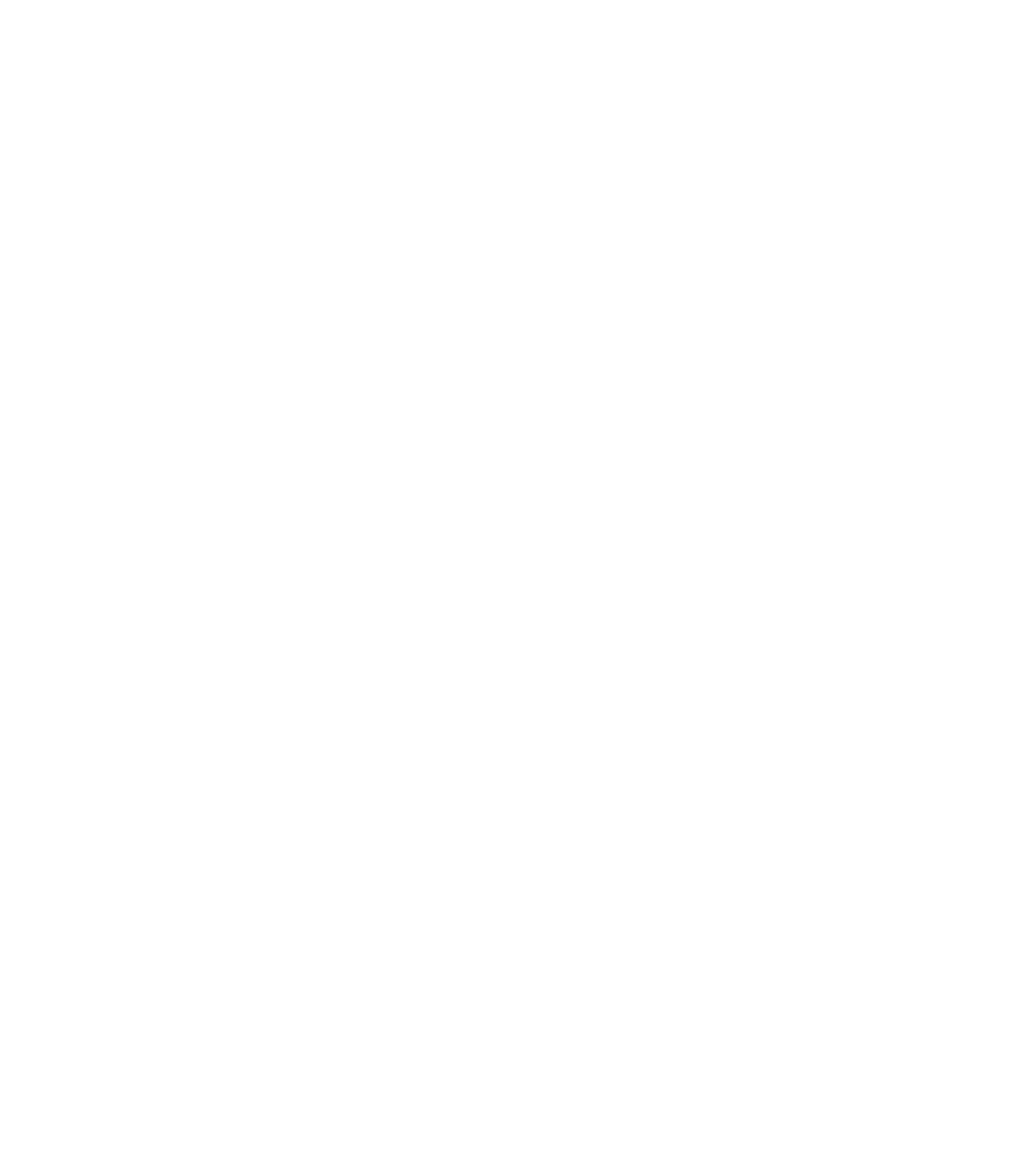
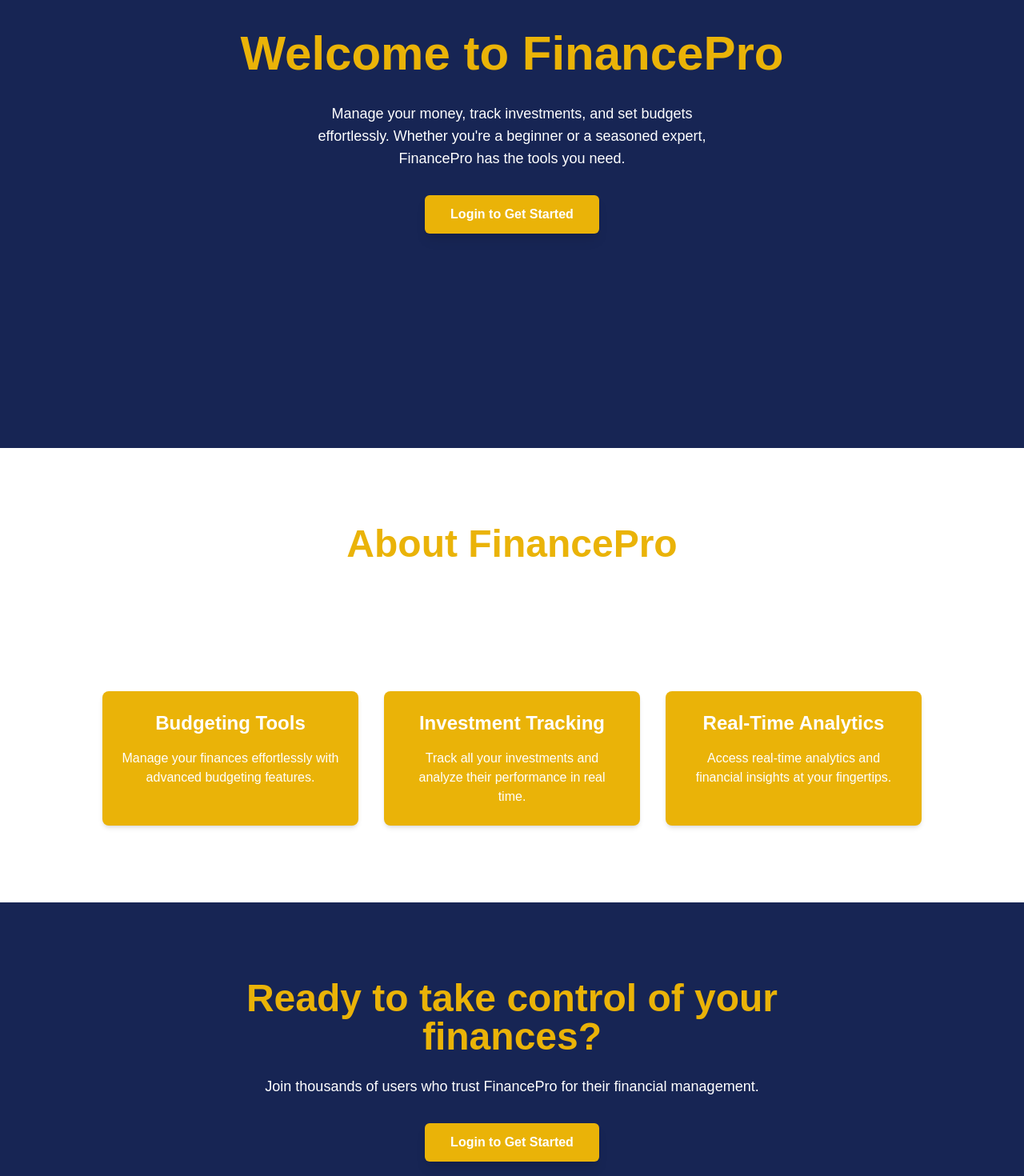
Before and after one commit to Bousef/shellhacks-2024, a Next.js app: page /home in a window 1280 px wide. Shown: the part 240-1710 px from the top of the page at 80% size. Before the commit the page ends 800 px from the top, so only its background shows below. Built offline with nearby package versions, Linux system fonts and the light colour scheme.

Commit message:
created home page design

```diff
--- a/src/app/home/page.tsx
+++ b/src/app/home/page.tsx
@@ -1,7 +1,8 @@
-// src/app/home/page.tsx
 "use client"; // Add this to make it a Client Component
-import React from 'react';
+import React, { useEffect } from 'react';
 import { useRouter } from 'next/navigation';
+import { motion, useAnimation } from 'framer-motion';
+import { useInView } from 'react-intersection-observer';
 
 const HomePage = () => {
   const router = useRouter();
@@ -10,11 +11,122 @@
     router.push('/login');
   };
 
+  // Scroll animations for Hero and About sections
+  const [refHero, inViewHero] = useInView({ triggerOnce: true, threshold: 0.2 });
+  const [refAbout, inViewAbout] = useInView({ triggerOnce: true, threshold: 0.2 });
+  const [refCallToAction, inViewCallToAction] = useInView({ triggerOnce: true, threshold: 0.2 });
+
+  const controlsHero = useAnimation();
+  const controlsAbout = useAnimation();
+  const controlsCallToAction = useAnimation();
+
+  useEffect(() => {
+    if (inViewHero) {
+      controlsHero.start({ opacity: 1, y: 0, transition: { duration: 1 } });
+    }
+    if (inViewAbout) {
+      controlsAbout.start({ opacity: 1, y: 0, transition: { duration: 1 } });
+    }
+    if (inViewCallToAction) {
+      controlsCallToAction.start({ opacity: 1, y: 0, transition: { duration: 1 } });
+    }
+  }, [inViewHero, inViewAbout, inViewCallToAction, controlsHero, controlsAbout, controlsCallToAction]);
+
   return (
-    <div>
-      <h1>Welcome to the Home Page</h1>
-      <p>Please log in to access more features.</p>
-      <button onClick={handleLoginClick}>Login</button>
+    <div className="bg-blue-950 text-white min-h-screen">
+      {/* Hero Section */}
+      <section
+        className="relative min-h-screen flex items-center justify-center"
+        ref={refHero}
+      >
+        <motion.div
+          initial={{ opacity: 0, y: 50 }}
+          animate={controlsHero}
+          className="text-center"
+        >
+          <h1 className="text-6xl font-bold mb-6 text-yellow-500 leading-tight">
+            Welcome to FinancePro
+          </h1>
+          <p className="text-lg mb-8 max-w-lg mx-auto text-white">
+            Manage your money, track investments, and set budgets effortlessly. Whether you're a beginner or a seasoned expert, FinancePro has the tools you need.
+          </p>
+          <motion.button
+            onClick={handleLoginClick}
+            whileHover={{ scale: 1.1 }}
+            className="bg-yellow-500 text-navy font-semibold py-3 px-8 rounded-md shadow-lg hover:bg-yellow-600 transition-transform"
+          >
+            Login to Get Started
+          </motion.button>
+        </motion.div>
+      </section>
+
+      {/* About Section */}
+      <section
+        className="bg-white text-navy py-24 px-4 relative"
+        ref={refAbout}
+      >
+        <motion.div
+          initial={{ opacity: 0, y: 50 }}
+          animate={controlsAbout}
+          className="max-w-5xl mx-auto text-center"
+        >
+          <h2 className="text-5xl font-bold text-yellow-500 mb-10">
+            About FinancePro
+          </h2>
+          <p className="text-lg mb-16">
+            FinancePro is designed to help users take control of their finances. With advanced budgeting tools, investment tracking, and real-time analytics, our platform helps you make informed decisions with ease.
+          </p>
+          <div className="grid grid-cols-1 md:grid-cols-3 gap-8">
+            <motion.div
+              className="bg-yellow-500 text-white p-6 rounded-lg shadow-md"
+              whileHover={{ scale: 1.05 }}
+              transition={{ duration: 0.3 }}
+            >
+              <h3 className="text-2xl font-semibold mb-4">Budgeting Tools</h3>
+              <p>Manage your finances effortlessly with advanced budgeting features.</p>
+            </motion.div>
+            <motion.div
+              className="bg-yellow-500 text-white p-6 rounded-lg shadow-md"
+              whileHover={{ scale: 1.05 }}
+              transition={{ duration: 0.3 }}
+            >
+              <h3 className="text-2xl font-semibold mb-4">Investment Tracking</h3>
+              <p>Track all your investments and analyze their performance in real time.</p>
+            </motion.div>
+            <motion.div
+              className="bg-yellow-500 text-white p-6 rounded-lg shadow-md"
+              whileHover={{ scale: 1.05 }}
+              transition={{ duration: 0.3 }}
+            >
+              <h3 className="text-2xl font-semibold mb-4">Real-Time Analytics</h3>
+              <p>Access real-time analytics and financial insights at your fingertips.</p>
+            </motion.div>
+          </div>
+        </motion.div>
+      </section>
+
+      {/* Call to Action Section */}
+      <section className="bg-blue-950 text-white py-24" ref={refCallToAction}>
+        <motion.div
+          initial={{ opacity: 0, y: 50 }}
+          animate={controlsCallToAction}
+          className="max-w-4xl mx-auto text-center"
+        >
+          <h2 className="text-5xl font-bold text-yellow-500 mb-6">
+            Ready to take control of your finances?
+          </h2>
+          <p className="text-lg mb-8">
+            Join thousands of users who trust FinancePro for their financial management.
+          </p>
+          <motion.button
+            onClick={handleLoginClick}
+            whileHover={{ scale: 1.1 }}
+            className="bg-yellow-500 text-navy font-semibold py-3 px-8 rounded-md shadow-lg hover:bg-yellow-600 transition-transform"
+          >
+            Login to Get Started
+          </motion.button>
+        </motion.div>
+      </section>
     </div>
   );
 };
--- a/src/app/login/page.tsx
+++ b/src/app/login/page.tsx
@@ -1,28 +1,64 @@
 "use client"; // Add this to make it a Client Component
-import React from 'react';
-import { useRouter } from 'next/navigation';
+import React from "react";
+import { useRouter } from "next/navigation";
 
 const LoginPage = () => {
   const router = useRouter();
 
   const handleRegisterClick = () => {
-    router.push('/register');
+    router.push("/register");
   };
 
   return (
-    <div>
-      <h1>Login</h1>
-      <form>
-        <label htmlFor="username">Username:</label>
-        <input type="text" id="username" name="username" />
-        <br />
-        <label htmlFor="password">Password:</label>
-        <input type="password" id="password" name="password" />
-        <br />
-        <button type="submit">Login</button>
-      </form>
-      <p>Don't have an account?</p>
-      <button onClick={handleRegisterClick}>Create an Account</button>
+    <div className="min-h-screen flex items-center justify-center bg-gray-100">
+      <div className="bg-white p-8 rounded-lg shadow-lg w-full max-w-md">
+        <h1 className="text-3xl font-bold text-center mb-6">Login</h1>
+        <form className="space-y-4">
+          <div>
+            <label
+              htmlFor="username"
+              className="block text-sm font-medium text-gray-700"
+            >
+              Username
+            </label>
+            <input
+              type="text"
+              id="username"
+              name="username"
+              className="mt-1 block w-full p-2 border border-gray-300 rounded-md shadow-sm focus:outline-none focus:ring-2 focus:ring-blue-500 focus:border-blue-500"
+            />
+          </div>
+          <div>
+            <label
+              htmlFor="password"
+              className="block text-sm font-medium text-gray-700"
+            >
+              Password
+            </label>
+            <input
+              type="password"
+              id="password"
+              name="password"
+              className="mt-1 block w-full p-2 border border-gray-300 rounded-md shadow-sm focus:outline-none focus:ring-2 focus:ring-blue-500 focus:border-blue-500"
+            />
+          </div>
+          <button
+            type="submit"
+            className="w-full bg-blue-600 text-white p-2 rounded-md hover:bg-blue-600 transition-colors"
+          >
+            Login
+          </button>
+        </form>
+        <p className="text-sm text-center mt-4">
+          Don’t have an account?{" "}
+          <button
+            onClick={handleRegisterClick}
+            className="text-blue-500 hover:underline"
+          >
+            Create an Account
+          </button>
+        </p>
+      </div>
     </div>
   );
 };
```
Also changed, not shown: package.json (+8 -4 lines), 1 other file (tests, documents, lock files or other folders).
